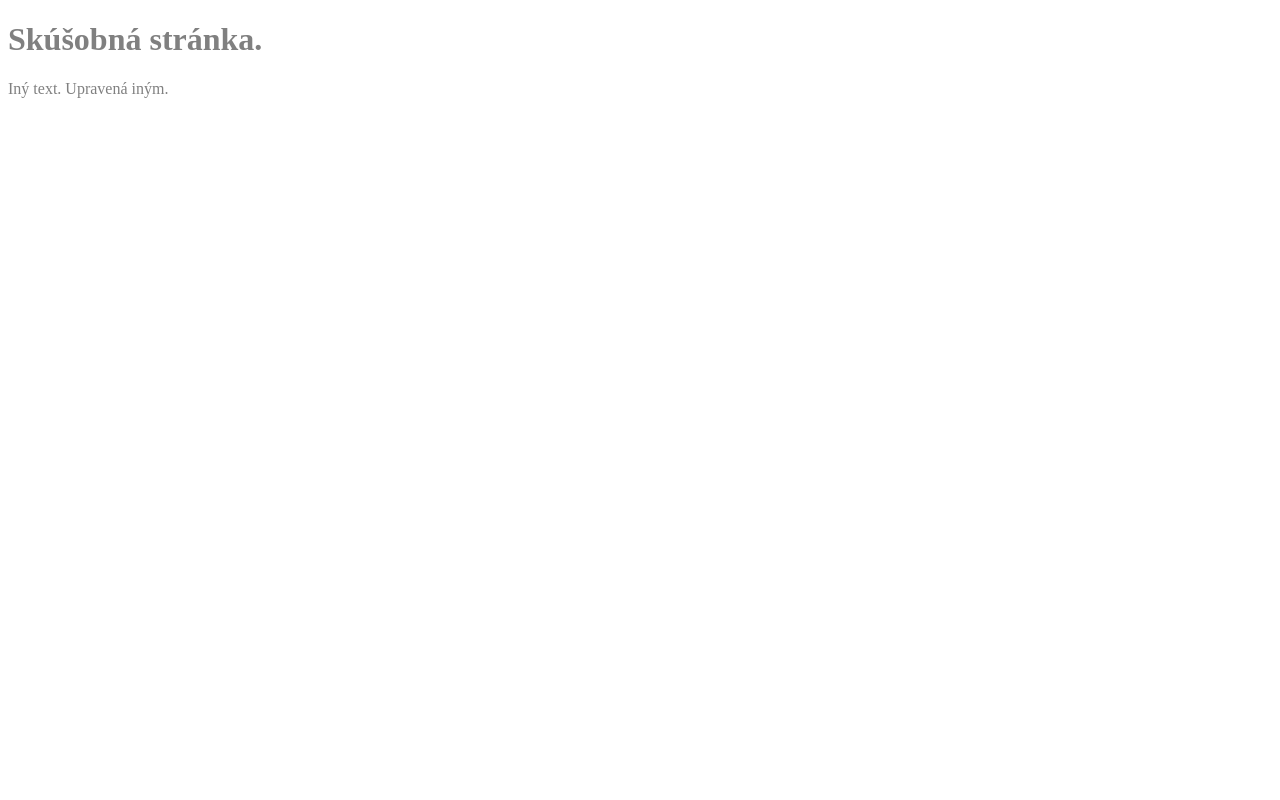
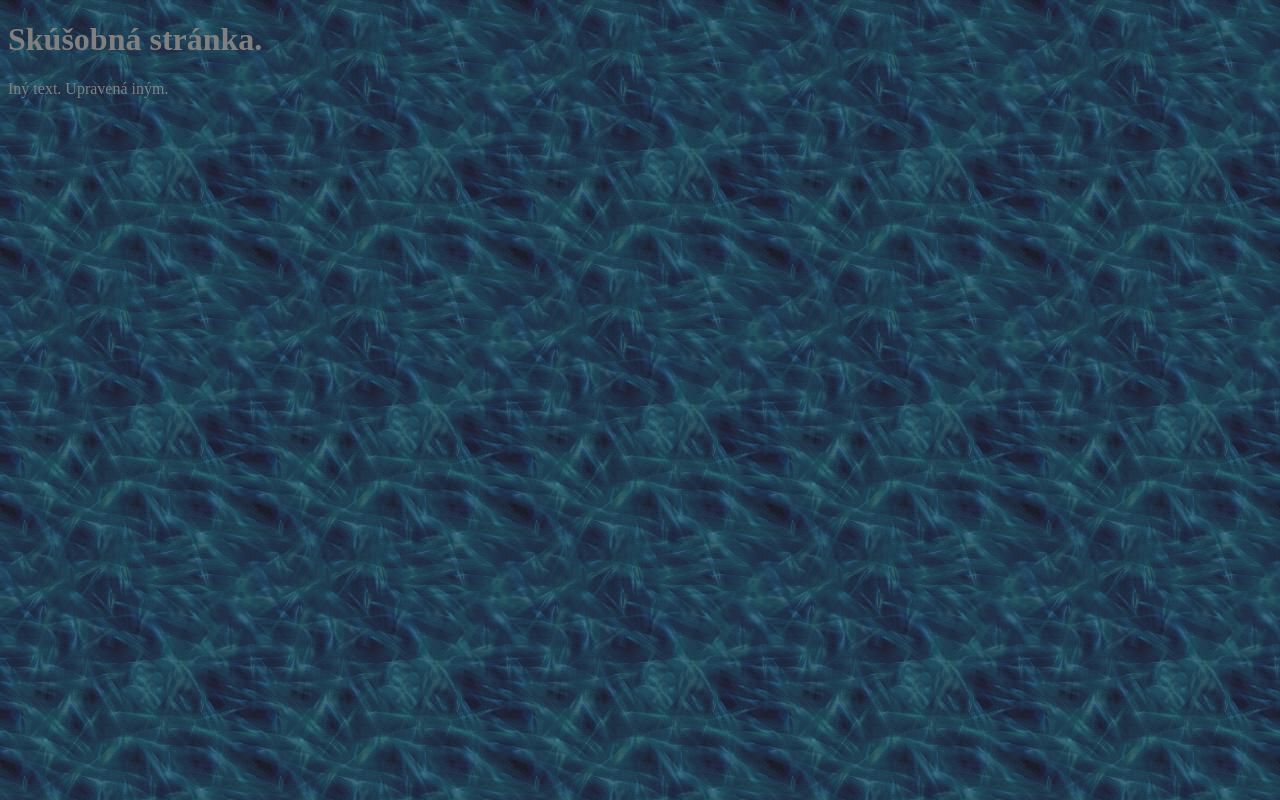
Before and after one commit to koder121/hello-world, a plain HTML site: page index.html in a window 1280 px wide. Drawn offline with Linux system fonts and the light colour scheme.

Commit message:
ADD Wind.jpg ako pozadie

```diff
--- a/style.css
+++ b/style.css
@@ -1,3 +1,4 @@
 body {
     color: gray;
+    background-image: url('Wind.jpg');
 }
```
Also changed, not shown: Wind.jpg (added).
